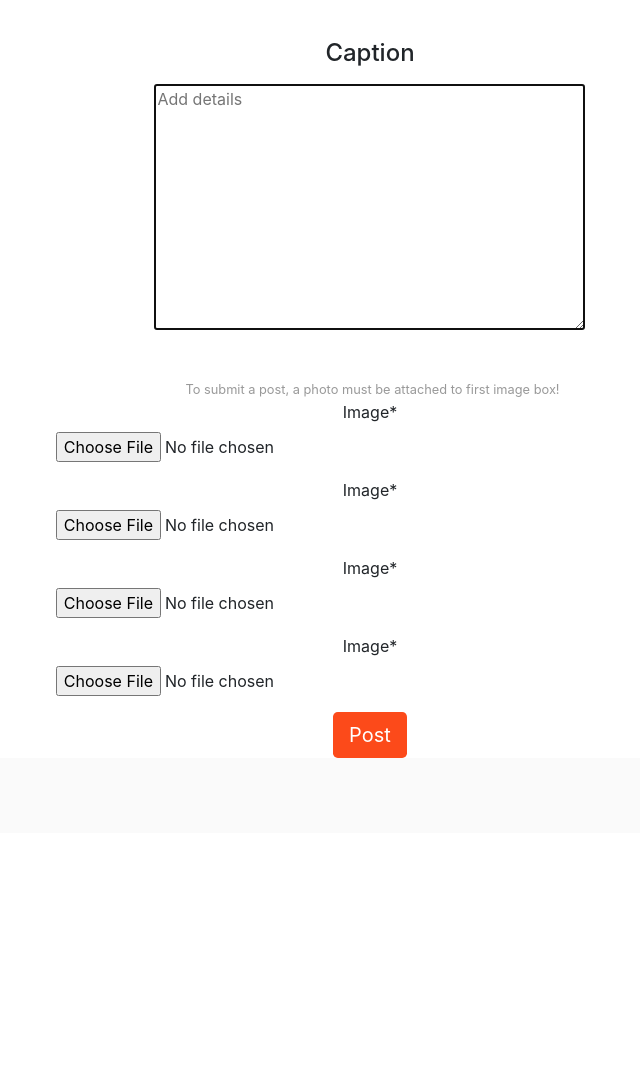
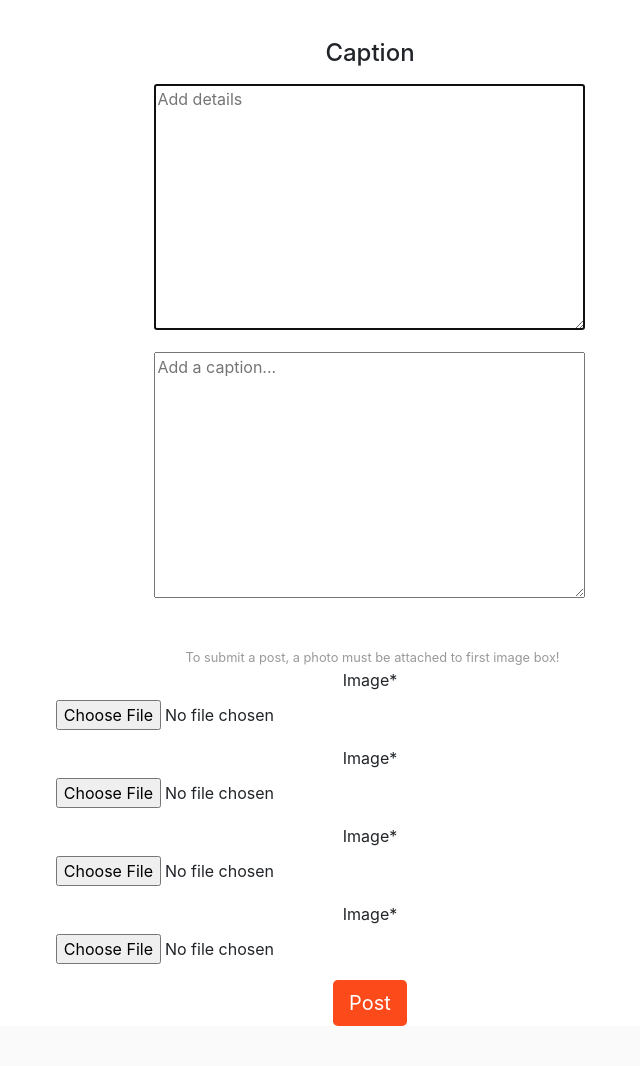
Before and after one commit to paragmore/memonics, a Django app: page /post/new/ in a window 1280 px wide. Shown: the part 66-1132 px from the top of the page, without its empty margins (270-910 px from the left). Before the commit the page ends 824 px from the top, so only its background shows below. Run offline with Django 3.2, Linux system fonts and the light colour scheme; the visitor is signed in with stand-in values (Sample User, id 1); parts of the project's set-up code (start-up, migrations or seed data) failed here and were passed over; some libraries are stand-ins or nearby versions.

Commit message:
added caption again

```diff
--- a/homepage/templates/homepage/post_form.html
+++ b/homepage/templates/homepage/post_form.html
@@ -14,6 +14,7 @@
     {% endfor %}
     <p><h4>Caption</h4></p>
     <p>{{postForm.content| safe}}</p>
+    <p>{{postForm.caption| safe}}</p>
     <div class='pb-4'></div>
     <small> To submit a post, a photo must be attached to first image box! </small>
 
```
